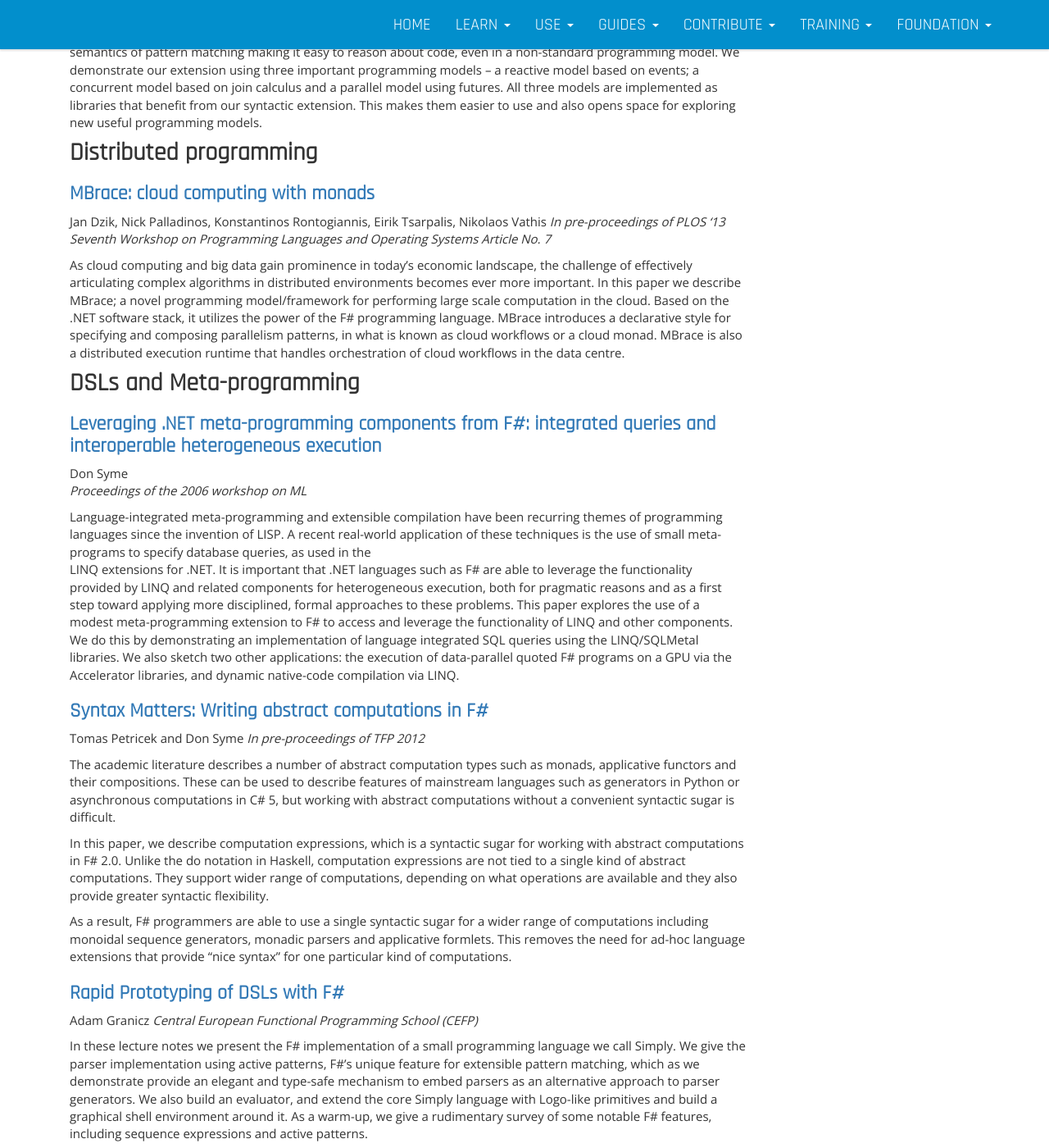
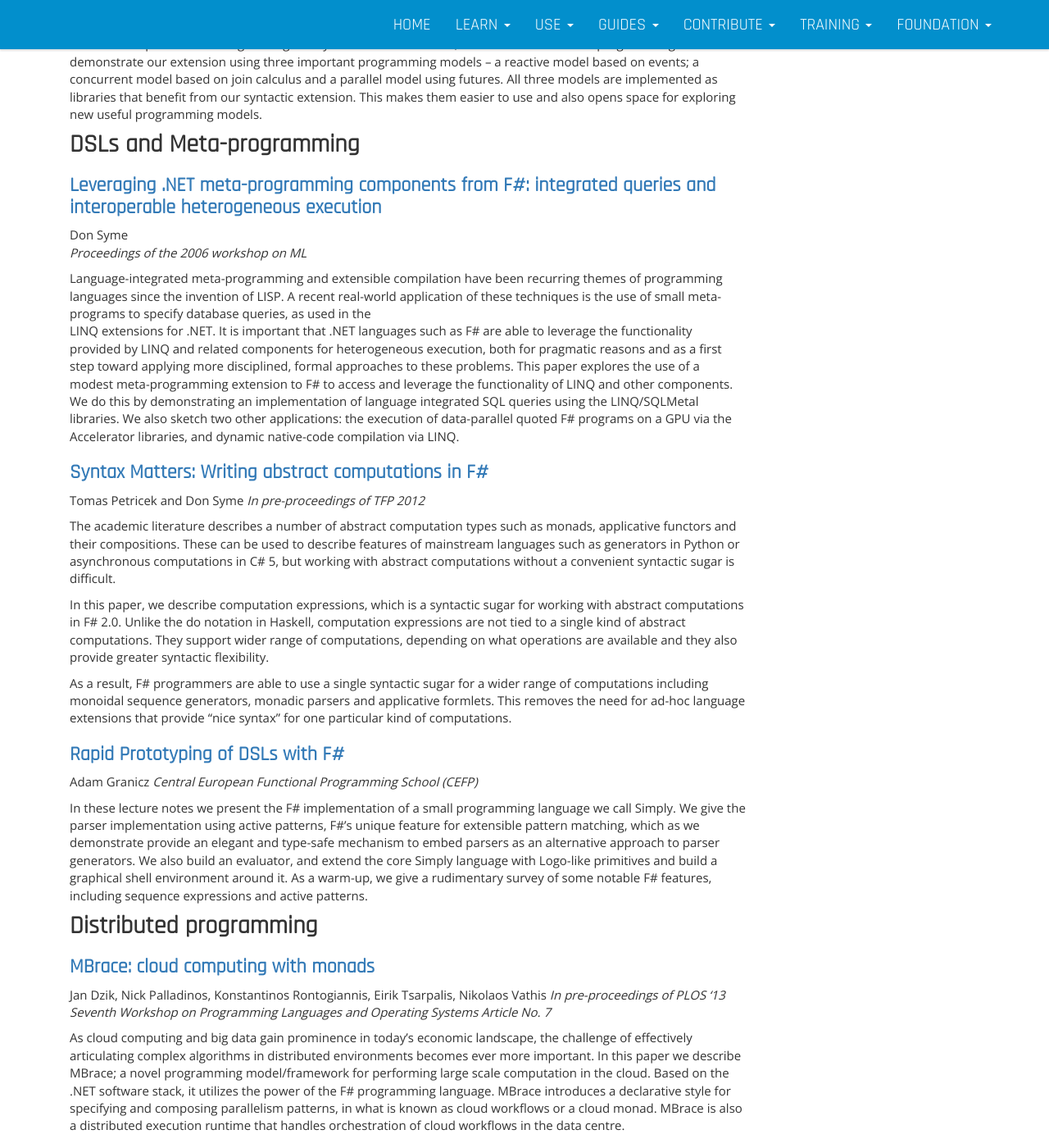
Before and after one commit to fsharp/fsharp.org, a Jekyll site: the page built from teaching/research.md, in a window 1280 px wide and 1400 px high, scrolled down 3940 px. Shown: the whole window at 82% size. Built offline with Jekyll 4.4.1, drawn with Linux system fonts in a browser that asks for light colours; nearby versions of some CDN libraries; some of the changed lines change nothing that is shown; some of the changed text lies outside the part shown.

Commit message:
Update research.md

```diff
--- a/teaching/research.md
+++ b/teaching/research.md
@@ -29,8 +29,8 @@
    event-based programming and "joinads", a research extension of F# _computation expression_ syntax
    for concurrent, reactive and parallel programming patterns.
 
- * **[Distributed programming](#distributed-programming)** - publications
-   about distributed programming using F#.
+ * **[Parallel and Distributed programming](#distributed-and-parallel-programming)** - publications
+   related to parallel and distributed programming using F#.
 
  * **[Functional programming](#functional-programming)** - publications
     about core F# language features including _active patterns_ and intialization of
@@ -120,7 +120,7 @@
 expressivity of the imperative model.
 
 
-## Functional programming
+<h2 id="functional-programming" class="anchor"> Functional programming </h2>
 
 ### [Extensible pattern matching via a lightweight language extension](http://research.microsoft.com/pubs/79947/p29-syme.pdf)
 
@@ -236,15 +236,6 @@
 that benefit from our syntactic extension. This makes them easier to use and also opens
 space for exploring new useful programming models.
 
-<h2 id="distributed-programming" class="anchor"> Distributed programming </h2>
-
-
-### [MBrace: cloud computing with monads](http://dl.acm.org/citation.cfm?id=2525531&dl=ACM&coll=DL&CFID=454202220&CFTOKEN=25283533)
-
-Jan Dzik, Nick Palladinos, Konstantinos Rontogiannis, Eirik Tsarpalis, Nikolaos Vathis
-_In pre-proceedings of PLOS '13 Seventh Workshop on Programming Languages and Operating Systems Article No. 7_
-
-As cloud computing and big data gain prominence in today's economic landscape, the challenge of effectively articulating complex algorithms in distributed environments becomes ever more important. In this paper we describe MBrace; a novel programming model/framework for performing large scale computation in the cloud. Based on the .NET software stack, it utilizes the power of the F# programming language. MBrace introduces a declarative style for specifying and composing parallelism patterns, in what is known as cloud workflows or a cloud monad. MBrace is also a distributed execution runtime that handles orchestration of cloud workflows in the data centre.
 
 <h2 id="dsls-and-meta-programming" class="anchor"> DSLs and Meta-programming </h2>
 
@@ -298,6 +289,15 @@
 primitives and build a graphical shell environment around it. As a warm-up, we give a rudimentary survey
 of some notable F# features, including sequence expressions and active patterns.
 
+<h2 id="distributed-and-parallel-programming" class="anchor"> Distributed programming </h2>
+
+
+### [MBrace: cloud computing with monads](http://dl.acm.org/citation.cfm?id=2525531&dl=ACM&coll=DL&CFID=454202220&CFTOKEN=25283533)
+
+Jan Dzik, Nick Palladinos, Konstantinos Rontogiannis, Eirik Tsarpalis, Nikolaos Vathis
+_In pre-proceedings of PLOS '13 Seventh Workshop on Programming Languages and Operating Systems Article No. 7_
+
+As cloud computing and big data gain prominence in today's economic landscape, the challenge of effectively articulating complex algorithms in distributed environments becomes ever more important. In this paper we describe MBrace; a novel programming model/framework for performing large scale computation in the cloud. Based on the .NET software stack, it utilizes the power of the F# programming language. MBrace introduces a declarative style for specifying and composing parallelism patterns, in what is known as cloud workflows or a cloud monad. MBrace is also a distributed execution runtime that handles orchestration of cloud workflows in the data centre.
 
 ### [Specifying and Executing Optimizations for Parallel Programs](http://web.engr.illinois.edu/~mansky1/exec.pdf)
 
```
